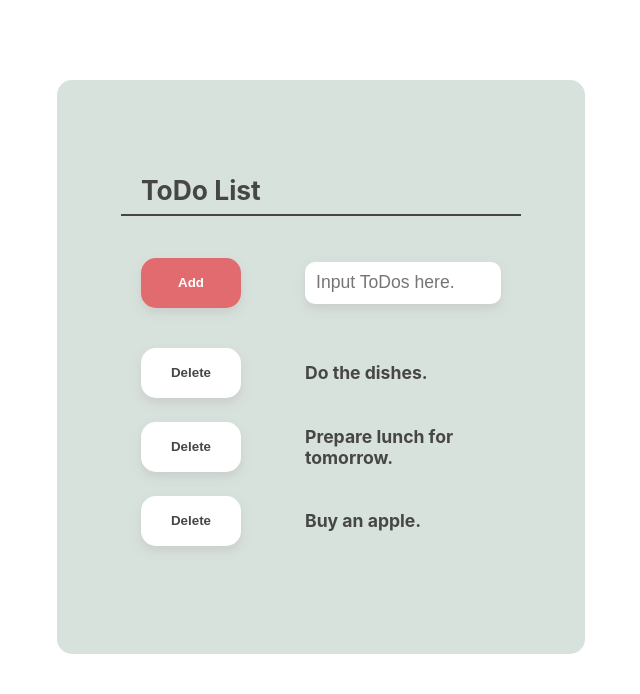
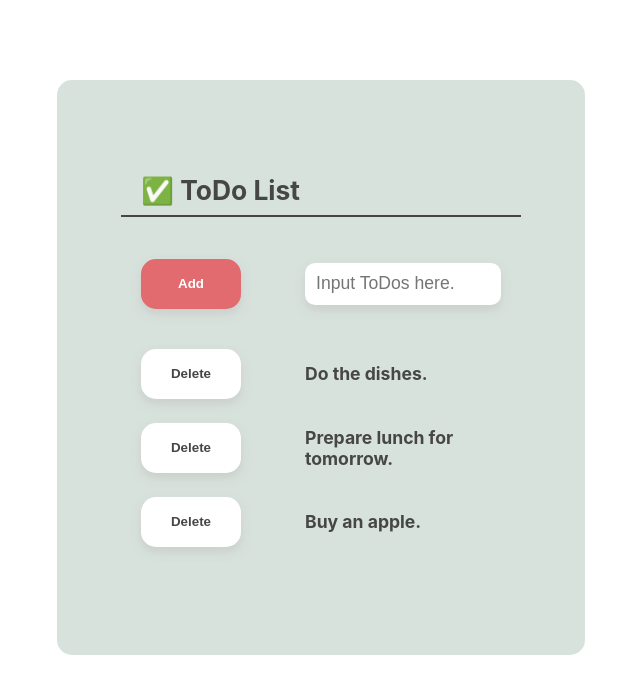
Before and after one commit to hyoshimori/todo-list, a React (Create React App) app: page / in a window 1280 px wide. Shown: the top 694 px of the page, without its empty margins (319-959 px from the left). Built offline with nearby package versions, Linux system fonts and the light colour scheme; the HTML template or start-up script is replaced by a standard one.

Commit message:
button style changed

```diff
--- a/src/App.js
+++ b/src/App.js
@@ -4,7 +4,7 @@ import Todo from "./components/Todo";
 function App() {
   return (
     <div className='app'>
-      <h2>ToDo List</h2>
+      <h2>✅ ToDo List</h2>
       <Todo />
     </div>
   );
--- a/src/style/buttons.css
+++ b/src/style/buttons.css
@@ -6,7 +6,7 @@
   height: 50px;
   width: 10vw;
   max-width: 100px;
-  min-width: 50px;
+  min-width: 70px;
   box-shadow: 0px 5px 10px 0px rgba(190, 190, 190, 0.5);
   cursor: pointer;
   transition: 0.3s;
@@ -28,5 +28,5 @@
   border: none;
   width: 10vw;
   max-width: 100px;
-  min-width: 50px;
+  min-width: 70px;
 }
```
